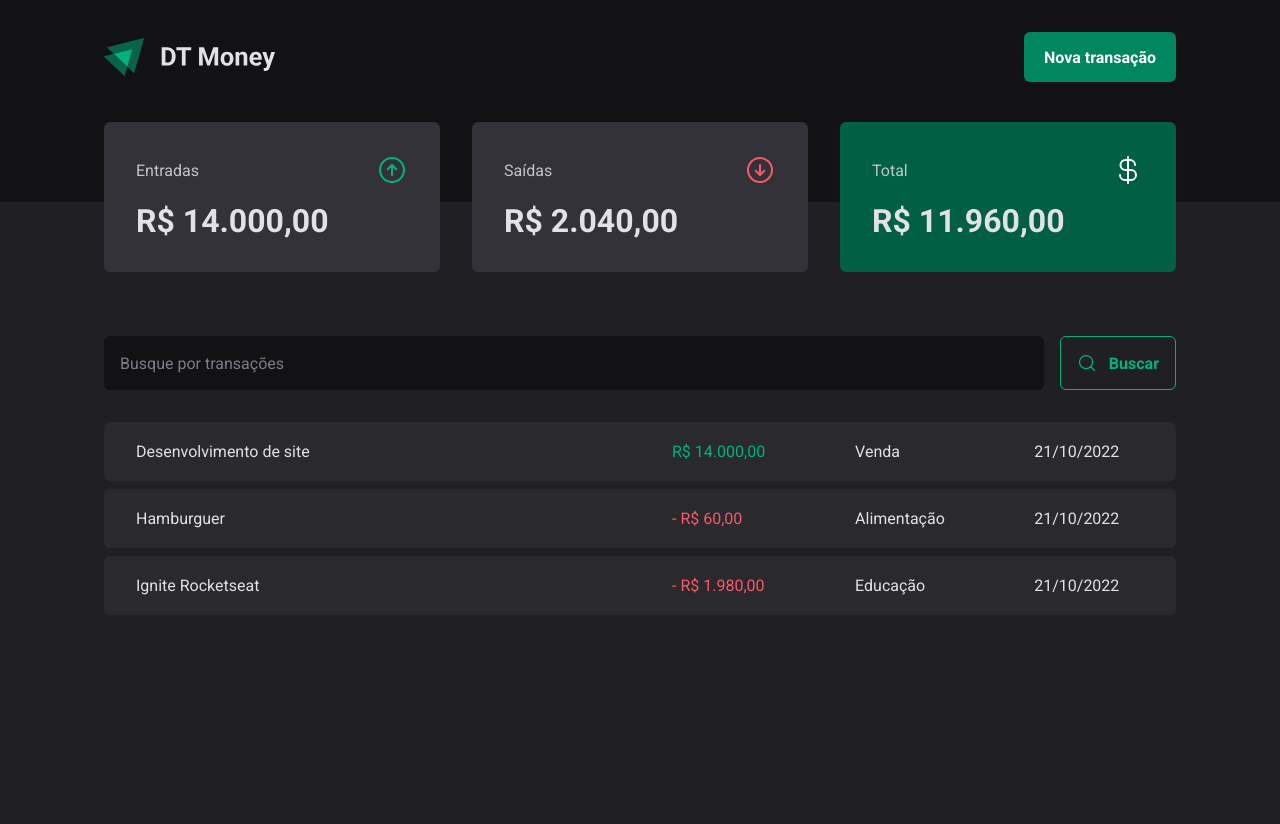
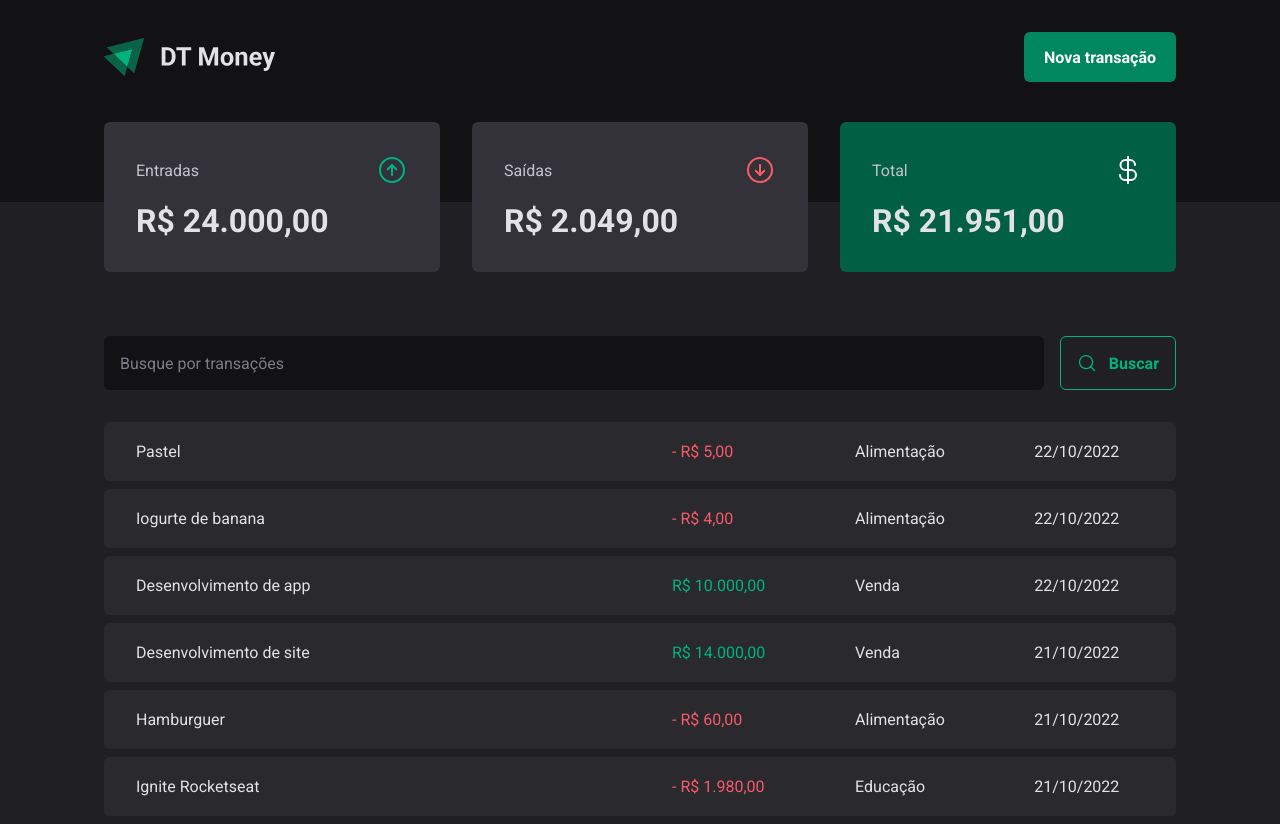
Before and after one commit to Fellippemfv/rocketseat-react-project-3, a React (Vite) app: page / in a window 1280 px wide. Before the commit the page ends 800 px from the top, so only its background shows below. Built offline with nearby package versions, Linux system fonts and the light colour scheme; data requests are answered from the project's data file.

Commit message:
Create new transaction function

```diff
--- a/server.json
+++ b/server.json
@@ -23,6 +23,30 @@
       "category": "Educação",
       "price": 1980,
       "createdAt": "2022-10-21T17:40:25.842Z"
+    },
+    {
+      "description": "Desenvolvimento de app",
+      "price": 10000,
+      "category": "Venda",
+      "type": "income",
+      "createdAt": "2022-10-22T15:07:07.708Z",
+      "id": 4
+    },
+    {
+      "description": "Iogurte de banana",
+      "price": 4,
+      "category": "Alimentação",
+      "type": "outcome",
+      "createdAt": "2022-10-22T15:28:43.955Z",
+      "id": 5
+    },
+    {
+      "description": "Pastel",
+      "price": 5,
+      "category": "Alimentação",
+      "type": "outcome",
+      "createdAt": "2022-10-22T15:29:30.893Z",
+      "id": 6
     }
   ]
 }
--- a/src/components/NewTransactionModal/index.tsx
+++ b/src/components/NewTransactionModal/index.tsx
@@ -1,8 +1,10 @@
 import { zodResolver } from '@hookform/resolvers/zod';
 import * as Dialog from '@radix-ui/react-dialog';
 import { ArrowCircleDown, ArrowCircleUp, X } from 'phosphor-react';
+import { useContext } from 'react';
 import { Controller, useForm } from 'react-hook-form';
 import * as z from "zod";
+import { TransactionsContext } from '../../contexts/TransactionsContext';
 
 import { CloseButton, Content, Overlay, TransactionType, TransactionTypeButton } from './styles';
 
@@ -16,11 +18,14 @@
 type NewTransactionFormInputs = z.infer<typeof newTRansactionFormSchema>;
 
 export function NewTransactionModal() {
+    const { createTransaction } = useContext(TransactionsContext);
+
     const {
         control,
         register,
         handleSubmit,
-        formState: { isSubmitting }
+        formState: { isSubmitting },
+        reset,
     } = useForm<NewTransactionFormInputs>({
         resolver: zodResolver(newTRansactionFormSchema),
         defaultValues: {
@@ -29,9 +34,16 @@
     })
 
     async function handleCreateNewTRansaction(data: NewTransactionFormInputs) {
-        await new Promise(resolve => setTimeout(resolve, 2000));
+        const { description, price, category, type } = data;
 
-        console.log(data);
+        await createTransaction({
+            description,
+            price,
+            category,
+            type,
+        })
+
+        reset();
     }
 
     return (
--- a/src/contexts/TransactionsContext.tsx
+++ b/src/contexts/TransactionsContext.tsx
@@ -10,9 +10,17 @@
     createdAt: string;
 }
 
+interface CreateTransactionInput {
+    description: string,
+    price: number,
+    category: string,
+    type: "income" | "outcome";
+}
+
 interface TransactionContextType {
     transactions: Transaction[];
     fetchTransactions: (query?: string) => Promise<void>;
+    createTransaction: (data: CreateTransactionInput) => Promise<void>;
 }
 
 interface TransactionsProviderProps {
@@ -28,11 +36,27 @@
     async function fetchTransactions(query?: string) {
         const response = await api.get("/transactions", {
             params: {
+                _sort: "createdAt",
+                _order: "desc",
                 q: query,
             }
         })
 
         setTransactions(response.data);
+    }
+
+    async function createTransaction(data: CreateTransactionInput) {
+        const { description, price, category, type } = data;
+
+        const response = await api.post("transactions", {
+            description,
+            price,
+            category,
+            type,
+            createdAt: new Date(),
+        })
+
+        setTransactions(state => [ response.data, ...state]);
     }
 
     useEffect(() => {
@@ -43,6 +67,7 @@
         <TransactionsContext.Provider value={{
             transactions,
             fetchTransactions,
+            createTransaction,
         }}>
             {children}
         </TransactionsContext.Provider>
```
Lines whose indentation alone changed are shown as unchanged.
